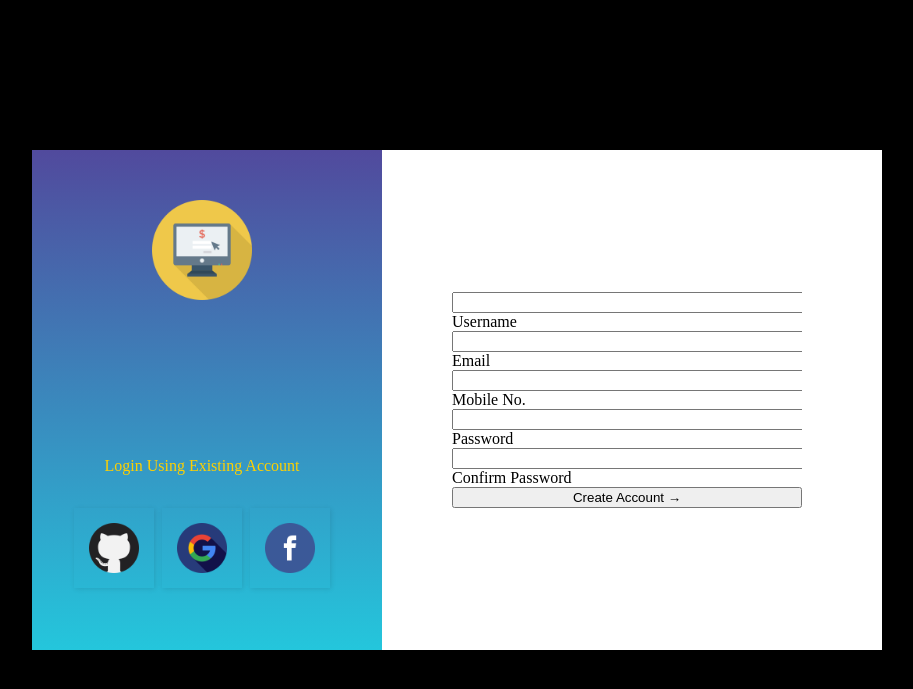
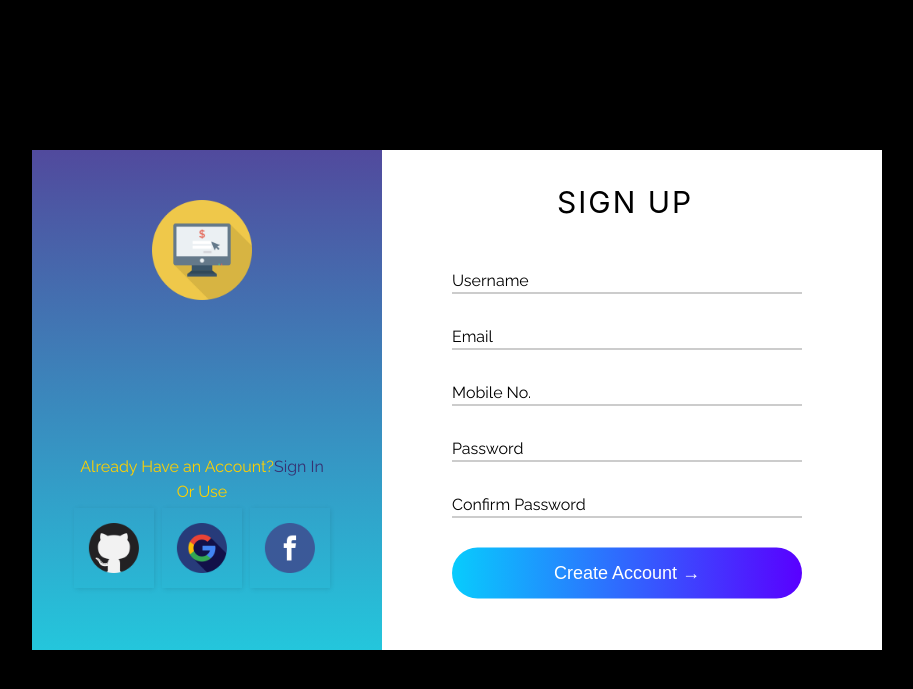
Before and after one commit to supriyo97/Web-Development, a PHP site: page /registration.html in a window 1280 px wide. Shown: the top 689 px of the page, without its empty margins (183-1096 px from the left). Run offline with PHP 8.4, Linux system fonts and the light colour scheme.

Commit message:
Register Form designed

```diff
--- a/Simple_Login_Registration_Page/CSS/style.css
+++ b/Simple_Login_Registration_Page/CSS/style.css
@@ -2,13 +2,14 @@ body{
     margin: 0;
     padding: 0;
     background-color: black;
-    font-style: sans-serif,Arial;
+    font-family: 'Raleway',Arial,'Times New Roman','sans-serif';
 }
 
 .container{
     width: 850px;
     height: 500px;
     position: absolute;
+    box-shadow: 0px 5px 10px rgb(0,0,0,.2);
     top: 50%;
     left: 50%;
     background-color: white;
@@ -33,6 +34,23 @@ body{
 
 .icon p{
     top: 60%;
+    left: 20%;
+    color: rgb(255, 208, 0);
+    position: absolute;
+    transform: translate(-50%,-50%);
+}
+
+.icon a{
+    text-decoration: none;
+    color: #373272;
+}
+
+.icon a:hover{
+    color: #19164b;
+}
+
+.Or{
+    top:65%;
     left: 20%;
     color: rgb(255, 208, 0);
     position: absolute;
@@ -64,10 +82,75 @@ form{
     left: 70%;
     transform: translate(-50%,-50%);
     width: 350px;
-    overflow: hidden;
+    /* overflow: hidden; */
 }
 
-form input{
+.signup {
+    position: absolute;
+    top: 30%;
+    left: 80%;
+    transform: translate(-50%,-50%);
+    font-size: 30px;
+    letter-spacing: 2px;
+    font-weight: 400;
+    font-family: -apple-system, BlinkMacSystemFont, 'Segoe UI', Roboto, Oxygen, Ubuntu, Cantarell, 'Open Sans', 'Helvetica Neue', sans-serif
+
+}
+
+.container input{
     width: 100%;
     height: 50%;
+    padding: 5px;
+    margin-bottom: 30px;
+    box-sizing: border-box;
+    box-shadow: none;
+    border: none;
+    outline: none;
+    border-bottom: 1.5px solid #999;
+    transition: all .5s;
+
 }
+
+.container input[type="submit"]{
+    border-radius: 30px;
+    width: 100%;
+    padding: 15px;
+    display: block;
+    background: linear-gradient(to right, #08CCFD, rgb(89, 0, 255));
+    border: 0;
+    font-size: 18px;
+    color: #fff;
+    font-weight: 200;
+}
+
+.container input[type="submit"]:hover{
+    background: linear-gradient(to right, rgb(0, 223, 252), rgb(78, 8, 207));
+    cursor: pointer;
+}
+
+.container form div{
+    position: relative;
+}
+
+.container form div label{
+    position: absolute;
+    top: 3px;
+    left: 0;
+    pointer-events: none;
+    transition: .5s;
+}
+
+.container input:focus ~label,
+.container input:valid ~label
+{   left: 0;
+    top: -20px;
+    color: #24c6dc;
+    font-size: 14px;
+    font-weight: bold;
+}
+
+.container input:focus input:not([type="submit"]),
+.container input:valid input:not([type="submit"])
+{
+    border-bottom: 2px solid #e7e446;
+}
--- a/Simple_Login_Registration_Page/registration.html
+++ b/Simple_Login_Registration_Page/registration.html
@@ -5,25 +5,48 @@
     <meta name="viewport" content="width=device-width, initial-scale=1.0">
     <meta http-equiv="X-UA-Compatible" content="ie=edge">
     <link rel="stylesheet" href="CSS/style.css">
+    <link href="https://fonts.googleapis.com/css?family=Raleway:200,300,400" rel="stylesheet">
     <title>Sign Up</title>
 </head>
 <body>
     <div class="container">
         <div class="icon">
             <img src="Images/login(3).png" alt="">
-            <p>Login Using Existing Account</p>
+            <p>Already Have an Account?<a href="login.html">Sign In</a></p>
         </div>
+        <div><p class="Or">Or Use</p></div>
         <div class="social">
             <img src="Images/github.png" alt="">
             <img src="Images/google.png" alt="">
             <img src="Images/facebook.png" alt="">
         </div>
         <form action="" method="post">
-            <input type="text">Username
-            <input type="email">Email
-            <input type="number">Mobile No.
-            <input type="password">Password
-            <input type="password">Confirm Password
+            <div class="signup"><p>SIGN UP</p></div>
+
+            <div>
+                <input type="text" required>
+            <label for="">Username</label>
+            </div>
+
+            <div>
+                <input type="email" required>
+                <label for="">Email</label>
+            </div>
+
+            <div>
+                <input type="number" required>
+                <label for="">Mobile No.</label>
+            </div>
+
+            <div>
+            <input type="password" required>
+            <label for="">Password</label>
+            </div>
+
+            <div>
+            <input type="password" required>
+            <label for="">Confirm Password</label>
+            </div>
             <input type="submit" value="Create Account &rarr;">
         </form>
     </div>
```
